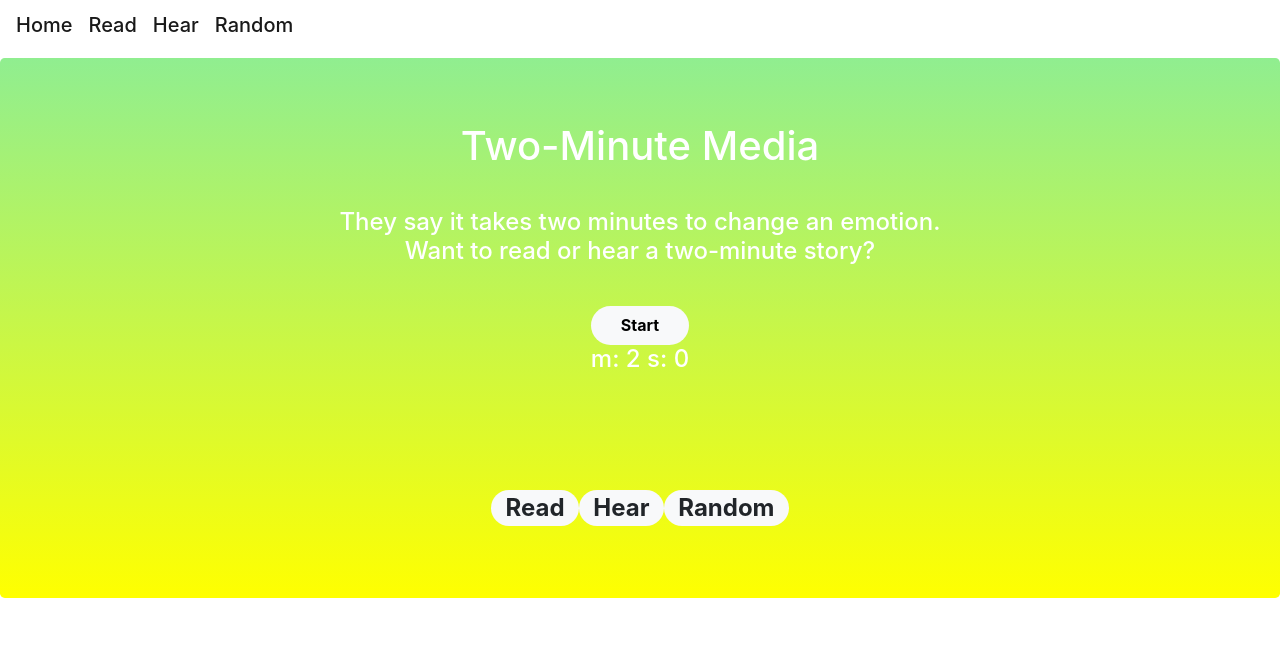
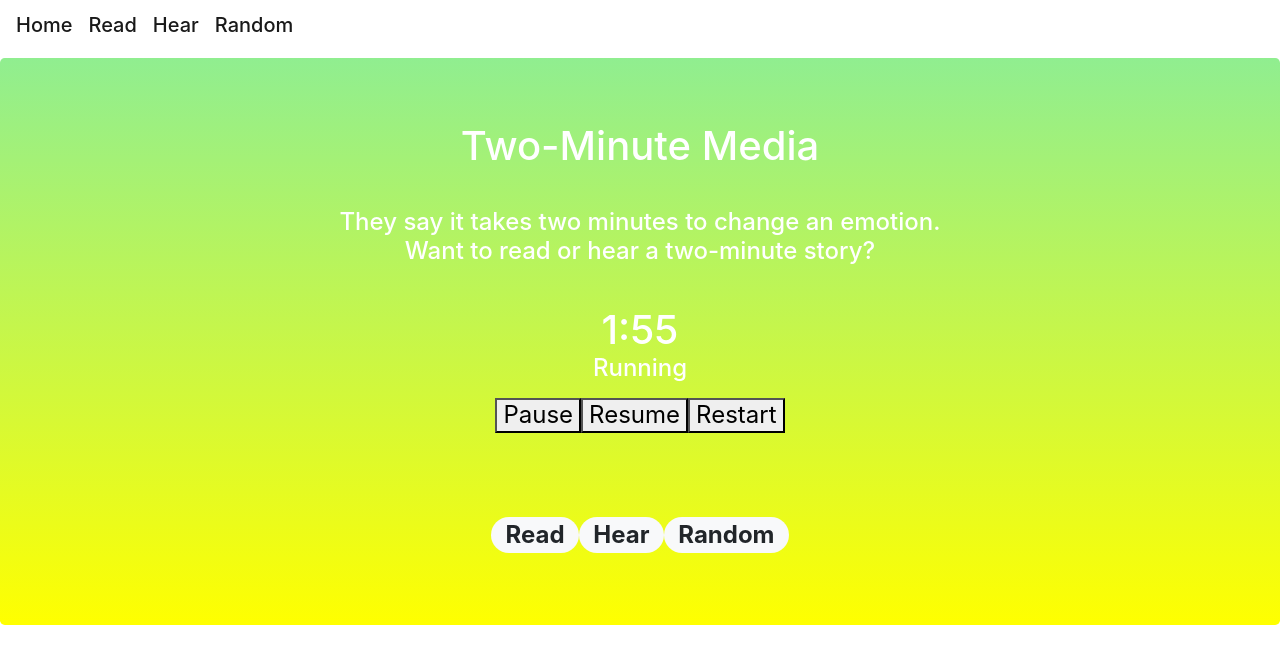
Before and after one commit to Sara-Harvey/book-list-frontend, a React (Create React App) app: page / in a window 1280 px wide. Shown: the top 664 px of the page. Built offline with nearby package versions, Linux system fonts and the light colour scheme.

Commit message:
npm react timer hook

```diff
--- a/package.json
+++ b/package.json
@@ -13,6 +13,7 @@
     "react-redux": "^7.2.2",
     "react-router-dom": "^5.2.0",
     "react-scripts": "4.0.0",
+    "react-timer-hook": "^2.0.7",
     "redux-thunk": "^2.3.0",
     "web-vitals": "^0.2.4"
   },
--- a/src/App.css
+++ b/src/App.css
@@ -12,17 +12,3 @@
   color: white;
   min-height: 500px;
   }
-
-.timer-button {
-  background-color: #F8F9FA; /* Green */
-  border: none;
-  border-radius: 25px;
-  color: black;
-  font-size: 1.5em;
-  font-weight: bold;
-  padding: 10px 30px;
-  text-align: center;
-  text-decoration: none;
-  display: inline-block;
-  font-size: 16px;
-}
--- a/src/components/Home.js
+++ b/src/components/Home.js
@@ -24,7 +24,7 @@
         <Timer/>
         </h4>
 
-  	    <div><br></br><br></br><br></br><br></br>
+  	    <div><br></br><br></br><br></br>
 
         <h2 className="text-center">
           <Badge  pill variant="light" as={Link} to='/categories/1/stories'>Read</Badge>
--- a/src/components/Timer.js
+++ b/src/components/Timer.js
@@ -1,61 +1,48 @@
 import React from 'react';
-class Example extends React.Component {
-  constructor() {
-    super();
-    this.state = { time: {}, seconds: 120 };
-    this.timer = 0;
-    this.startTimer = this.startTimer.bind(this);
-    this.countDown = this.countDown.bind(this);
-  }
+import { useTimer } from 'react-timer-hook';
 
-  secondsToTime(secs){
-    let hours = Math.floor(secs / (60 * 60));
+function MyTimer({ expiryTimestamp }) {
+  const {
+    seconds,
+    minutes,
+    hours,
+    days,
+    isRunning,
+    start,
+    pause,
+    resume,
+    restart,
+  } = useTimer({ expiryTimestamp, onExpire: () => console.warn('onExpire called') });
 
-    let divisor_for_minutes = secs % (60 * 60);
-    let minutes = Math.floor(divisor_for_minutes / 60);
 
-    let divisor_for_seconds = divisor_for_minutes % 60;
-    let seconds = Math.ceil(divisor_for_seconds);
+  return (
+    <div style={{textAlign: 'center'}}>
 
-    let obj = {
-      "h": hours,
-      "m": minutes,
-      "s": seconds
-    };
-    return obj;
-  }
+      <div style={{fontSize: '40px'}}>
+        <span>{minutes}</span>:<span>{seconds}</span>
+      </div>
 
-  componentDidMount() {
-    let timeLeftVar = this.secondsToTime(this.state.seconds);
-    this.setState({ time: timeLeftVar });
-  }
+      <p>{isRunning ? 'Running' : 'Not running'}</p>
 
-  startTimer() {
-    if (this.timer === 0 && this.state.seconds > 0) {
-      this.timer = setInterval(this.countDown, 1000);
-    }
-  }
+        <button onClick={pause}>Pause</button>
+        <button onClick={resume}>Resume</button>
+        <button onClick={() => {
+          // Restarts to 2 minutes timer
+          const time = new Date();
+          time.setSeconds(time.getSeconds() + 120);
+          restart(time)
+        }}>Restart</button>
 
-  countDown() {
-    let seconds = this.state.seconds - 1;
-    this.setState({
-      time: this.secondsToTime(seconds),
-      seconds: seconds,
-    });
-
-    if (seconds === 0) {
-      clearInterval(this.timer);
-    }
-  }
-
-  render() {
-    return(
-      <div>
-        <button className="timer-button" onClick={this.startTimer}>Start</button><br></br>
-        <p>m: {this.state.time.m} s: {this.state.time.s}</p>
-      </div>
-    );
-  }
+    </div>
+  );
 }
 
-export default Example;
+export default function App() {
+  const time = new Date();
+  time.setSeconds(time.getSeconds() + 120); // 10 minutes timer
+  return (
+    <div>
+      <MyTimer expiryTimestamp={time} />
+    </div>
+  );
+}
```
Also changed, not shown: 1 other file (tests, documents, lock files or other folders).
